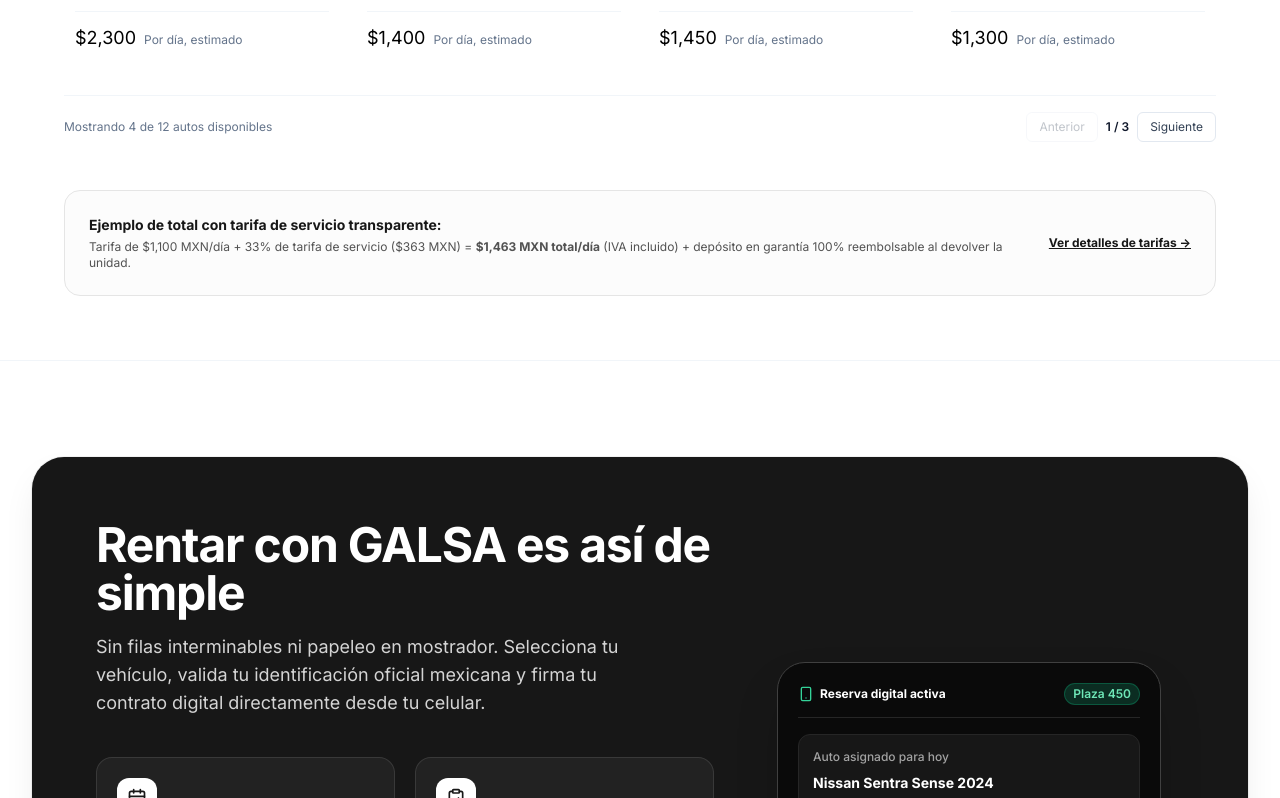
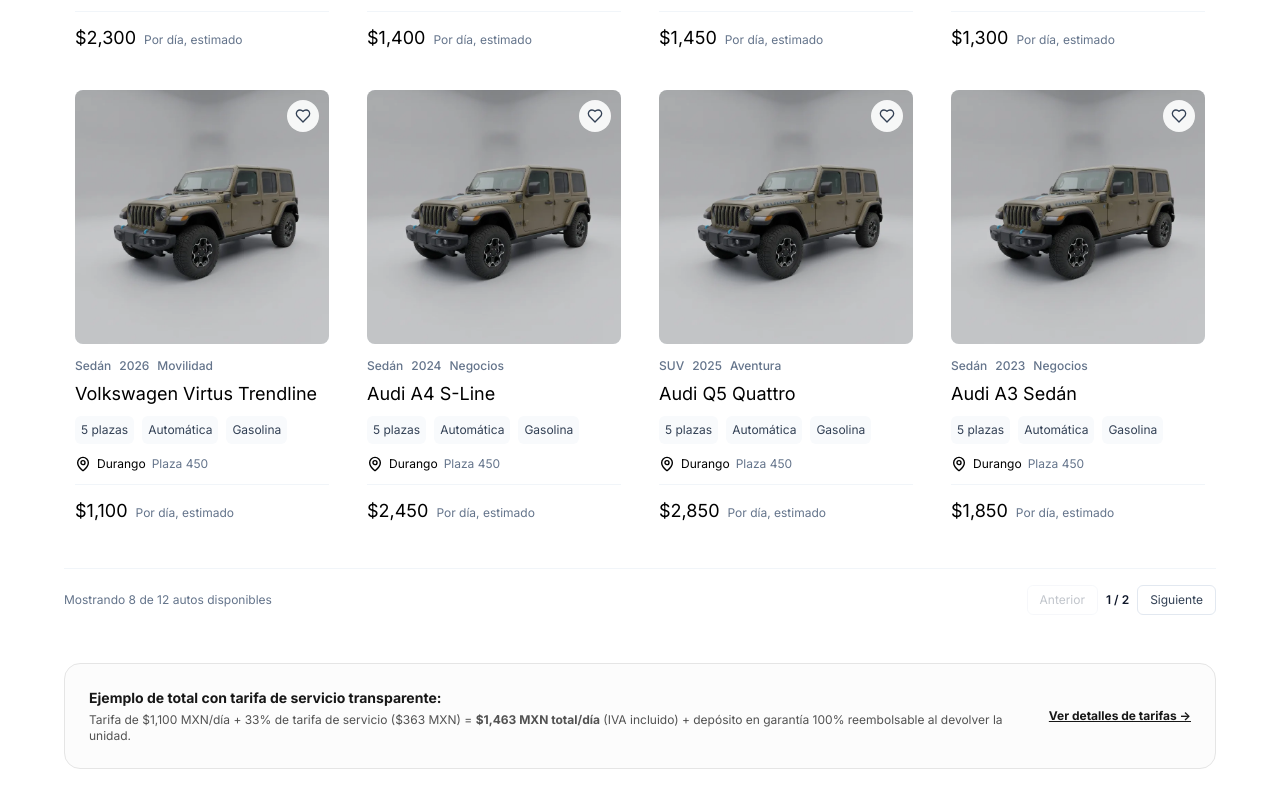
Before and after one commit to srcarlosdamian/galsa-rent, a React (Vite) app: page / in a window 1280 px wide. Shown: the part 1262-2060 px from the top of the page. Built offline with nearby package versions, Linux system fonts and the light colour scheme; a web font is replaced by a local one.

Commit message:
feat: show 2 rows of available cars on home page (8 cars per page)

```diff
--- a/scripts/prerender.ts
+++ b/scripts/prerender.ts
@@ -173,7 +173,7 @@
   </section>
   <footer>
     <div style="background:#000;color:#fff;padding:8px;font-size:11px;font-family:monospace;text-align:center;">
-      [ENTORNO DE PRUEBAS / QA — Este listón no va en el diseño final] Última actualización: 28 Oct 2026, 20:10 hrs | v1.2.1
+      [ENTORNO DE PRUEBAS / QA — Este listón no va en el diseño final] Última actualización: 28 Oct 2026, 20:12 hrs | v1.2.2
     </div>
   </footer>
 </main>
--- a/src/App.tsx
+++ b/src/App.tsx
@@ -128,9 +128,9 @@
     return null;
   }, [currentPath]);
 
-  // Filtered vehicles for Home
+  // Filtered vehicles for Home (2 filas de 4 columnas = 8 autos por página)
   const [homePage, setHomePage] = useState(1);
-  const homeItemsPerPage = 4;
+  const homeItemsPerPage = 8;
 
   const filteredVehicles = useMemo(() => {
     return VEHICLES.filter((v) => {
--- a/src/components/Footer.tsx
+++ b/src/components/Footer.tsx
@@ -123,8 +123,8 @@
         <div className="max-w-7xl mx-auto flex flex-col sm:flex-row items-center justify-between gap-1 text-neutral-400">
           <span className="text-amber-400 font-semibold">[ENTORNO DE PRUEBAS / QA — Este listón no va en el diseño final]</span>
           <div className="flex items-center gap-3 text-white">
-            <span>Última actualización: <strong>28 Oct 2026, 20:10 hrs</strong></span>
-            <span className="bg-neutral-800 text-emerald-400 px-2 py-0.5 rounded text-[10px] font-bold">v1.2.1</span>
+            <span>Última actualización: <strong>28 Oct 2026, 20:12 hrs</strong></span>
+            <span className="bg-neutral-800 text-emerald-400 px-2 py-0.5 rounded text-[10px] font-bold">v1.2.2</span>
           </div>
         </div>
       </div>
```
